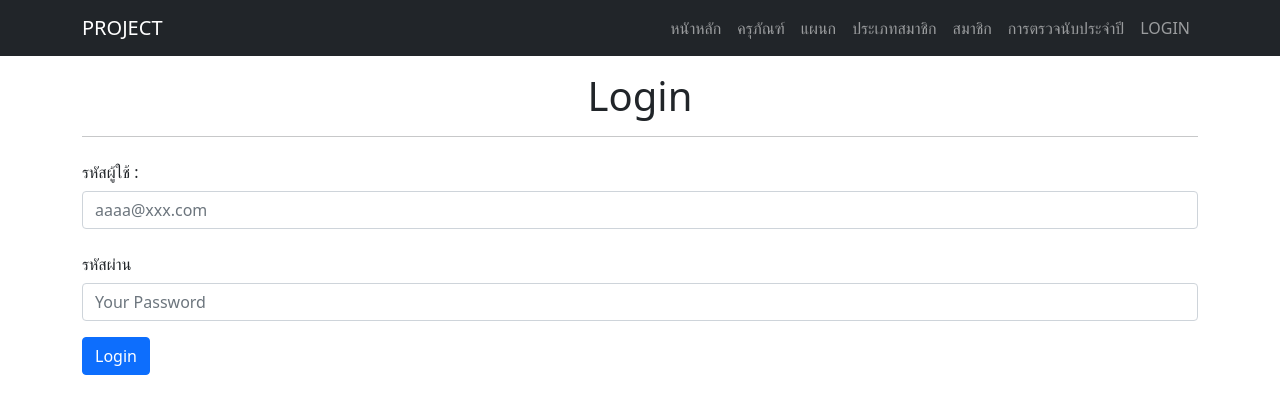
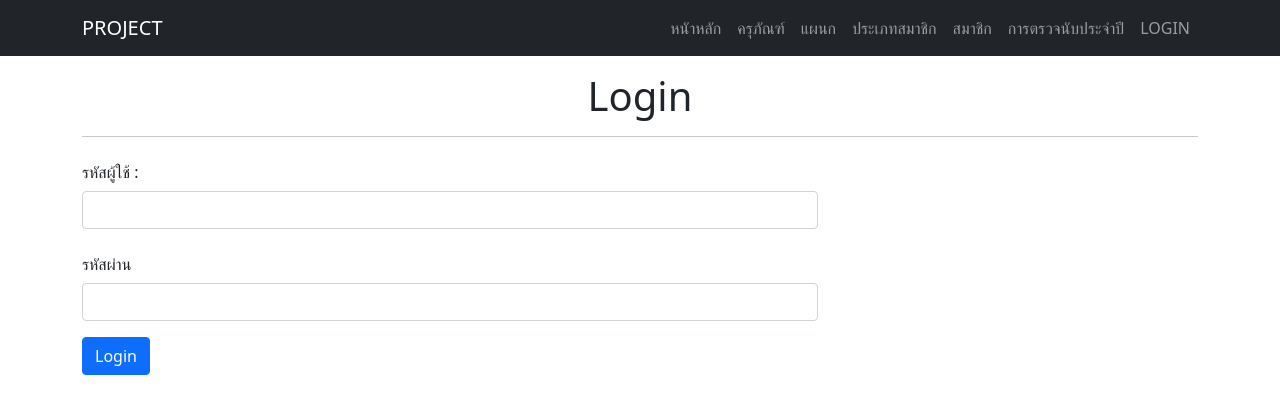
Before and after one commit to Fah2542/project-angula, an Angular app: page /login in a window 1280 px wide. Shown: the top 414 px of the page. Built offline with nearby package versions, Linux system fonts and the light colour scheme.

Commit message:
first commit

```diff
--- a/src/app/components/pages/login/login.component.html
+++ b/src/app/components/pages/login/login.component.html
@@ -13,15 +13,14 @@
         <form [formGroup]="loginForm">
             <div class="mb-3 row">
                 <label for="email" class="col-sm-12 col-form-label">รหัสผู้ใช้ : </label>
-                <div class="col-sm-12">
-                    <input type="text" class="form-control" name="email" id="email" placeholder="aaaa@xxx.com" formControlName="id">
+                <div class="col-sm-8">
+                    <input type="text" class="form-control" name="email" id="email" formControlName="id">
                 </div>
             </div>
             <div class="mb-3 row">
                 <label for="password" class="col-sm-12 col-form-label">รหัสผ่าน</label>
-                <div class="col-sm-12">
-                    <input type="password" class="form-control" name="password" id="password"
-                        placeholder="Your Password" formControlName="password">
+                <div class="col-sm-8">
+                    <input type="password" class="form-control" name="password" id="password" formControlName="password">
                 </div>
             </div>
             <div class="mb-3 row">
```
